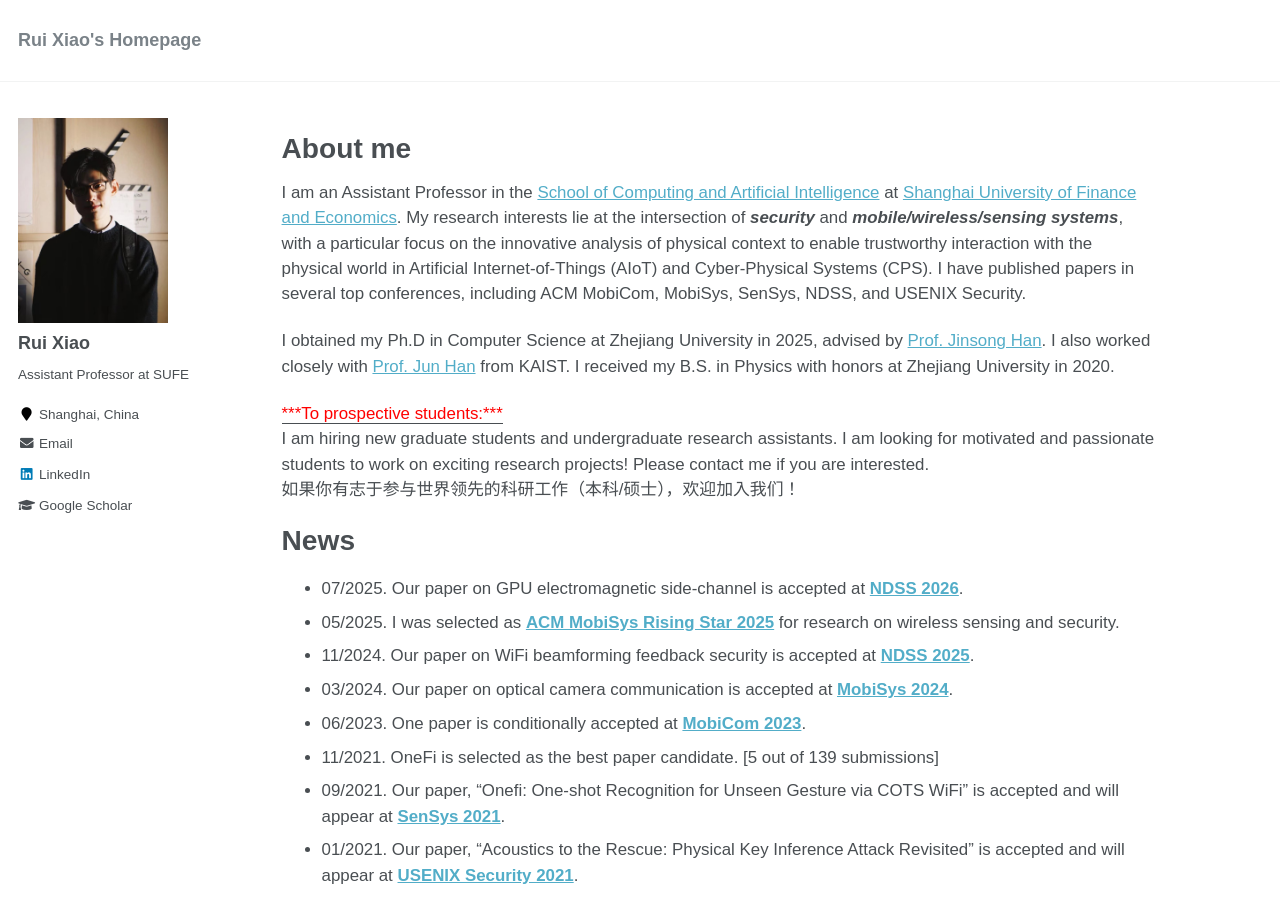
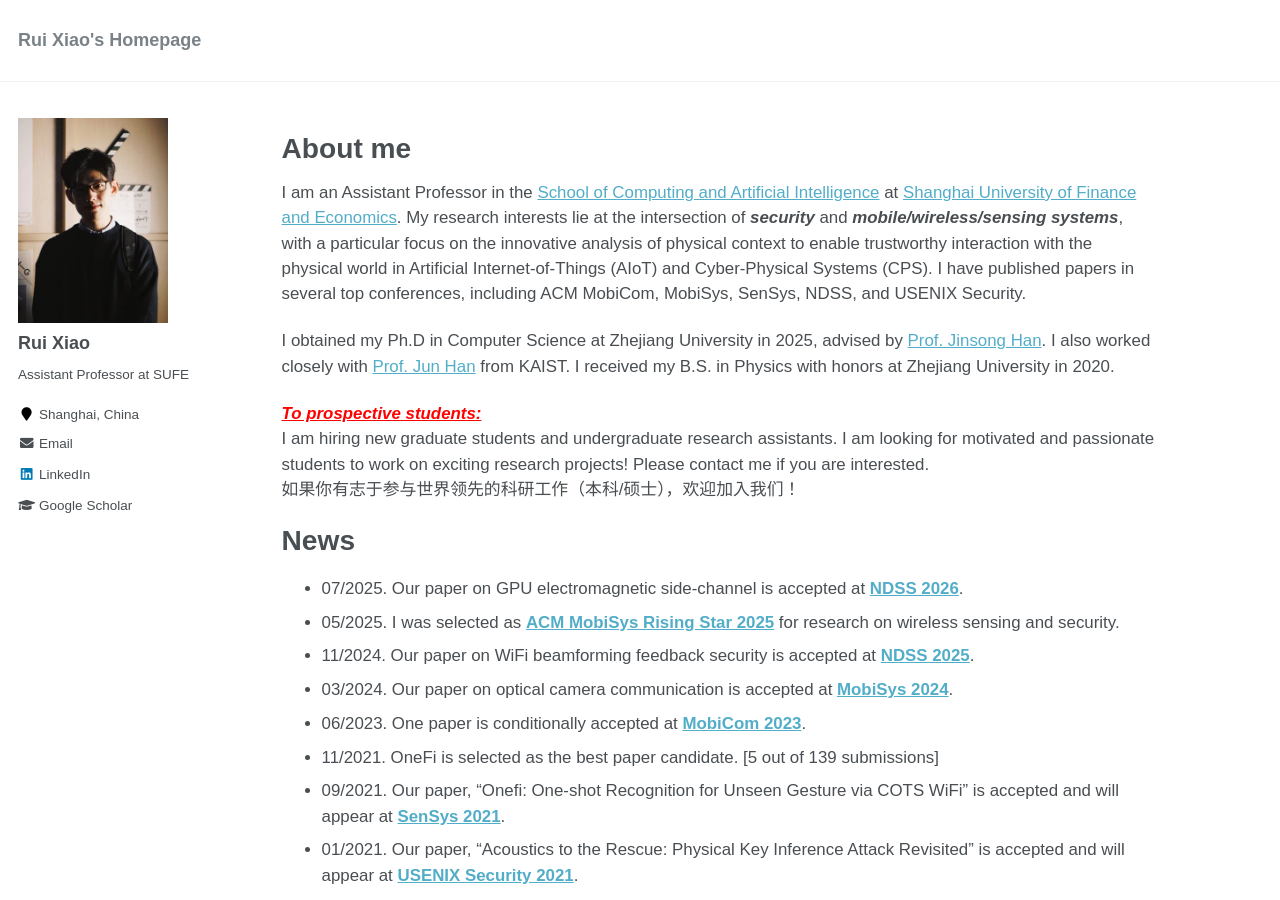
Before and after one commit to ruixiao24/ruixiao24.github.io, a Jekyll site: the page built from _pages/about.md, in a window 1280 px wide and 900 px high. Built offline with Jekyll 4.4.1, drawn with Linux system fonts in a browser that asks for light colours.

Commit message:
Update about.md

```diff
--- a/_pages/about.md
+++ b/_pages/about.md
@@ -16,7 +16,7 @@
 
 I obtained my Ph.D in Computer Science at Zhejiang University in 2025, advised by [Prof. Jinsong Han](https://person.zju.edu.cn/en/hanjinsong). I also worked closely with [Prof. Jun Han](http://www.junhan.org/) from KAIST. I received my B.S. in Physics with honors at Zhejiang University in 2020.
 
-<u><span style="color:red">***To prospective students:***</span></u>
+<span style="color:red; text-decoration: underline;"><strong><em>To prospective students:</em></strong></span>
 I am hiring new graduate students and undergraduate research assistants. I am looking for motivated and passionate students to work on exciting research projects! Please contact me if you are interested.
 如果你有志于参与世界领先的科研工作（本科/硕士），欢迎加入我们！
 
```
